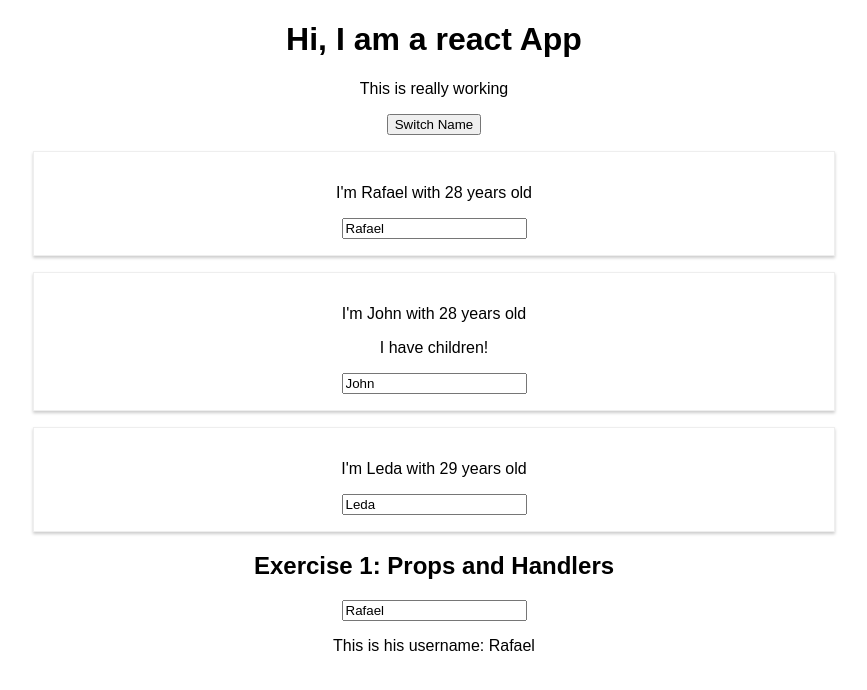
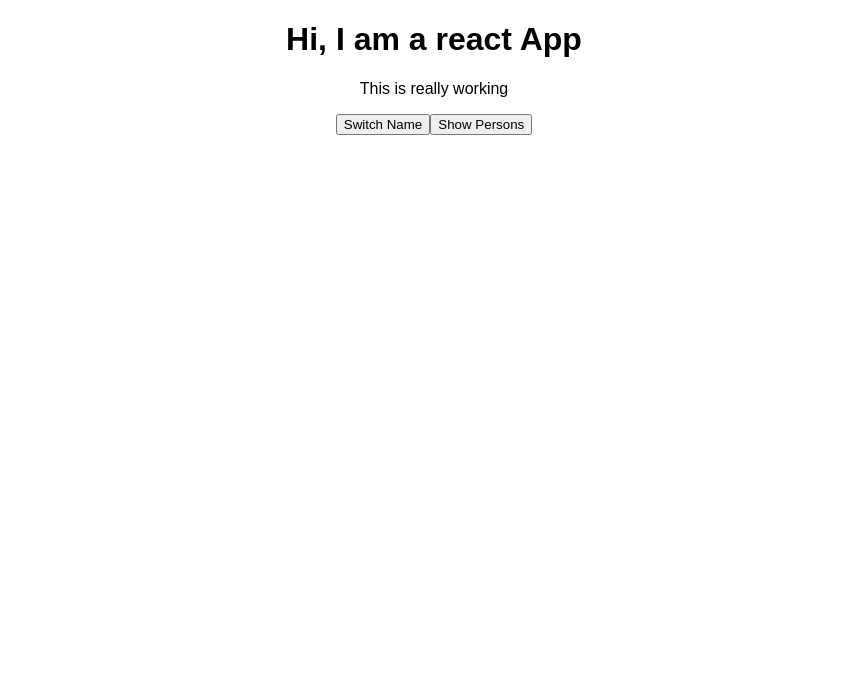
Before and after one commit to rafaelflorespereira/learningReact, a React (Create React App) app in the folder react-app/: page / in a window 1280 px wide. Shown: the top 690 px of the page, without its empty margins (206-1073 px from the left). Built offline with nearby package versions, Linux system fonts and the light colour scheme.

Commit message:
Rendering content dinamically

```diff
--- a/react-app/src/App.js
+++ b/react-app/src/App.js
@@ -15,7 +15,8 @@ class App extends Component {
       { id: 0, username: 'Rafael'},
       { id: 1, username: 'Leda'},
       { id: 2, username: 'Pitty'}
-    ]
+    ],
+    showPersons: false
   }
 
   switchNameHandler = (newName) => {
@@ -37,12 +38,22 @@ class App extends Component {
     })
   }
 
+  showPersonsHandler = () => {
+    this.setState((state) => {
+      return state.showPersons = !state.showPersons
+    })
+  }
+
   render() {
     return (
       <div className="App">
         <h1>Hi, I am a react App</h1>
         <p>This is really working</p>
         <button onClick={this.switchNameHandler.bind(this, 'input')}>Switch Name</button>
+        <button onClick={this.showPersonsHandler}>Show Persons</button>
+        {
+          this.state.showPersons ?
+          <div>
             <Person
               name={this.state.persons[0].name}
               changeName={this.changeNameHandler}
@@ -58,6 +69,8 @@ class App extends Component {
             <h2>Exercise 1: Props and Handlers</h2>
             <Userinput user={this.state.users[0]} changeUsername={this.changeUsernameHandler}></Userinput>
             <Useroutput username={this.state.users[0].username}></Useroutput>
+          </div> : null
+        }
       </div>
     );
   }
```
Lines whose indentation alone changed are shown as unchanged.
